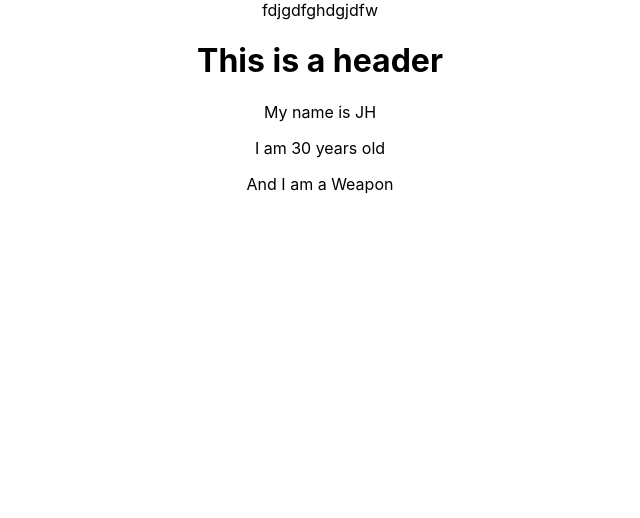
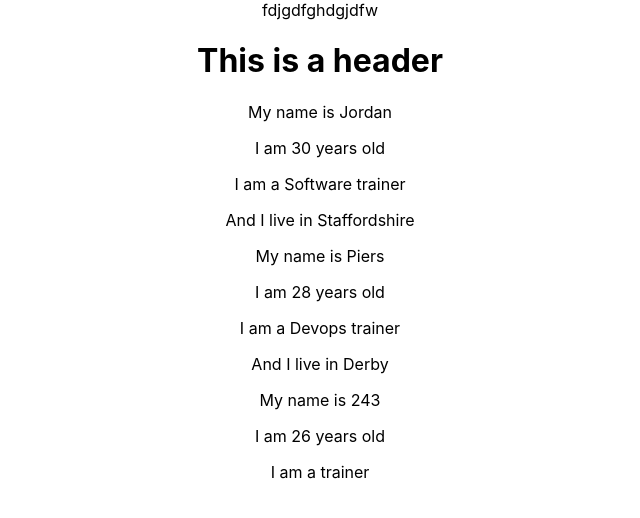
Before and after one commit to JHarry444/Sky-3-React, a React (Create React App) app: page / in a window 1280 px wide. Shown: the top 518 px of the page, without its empty margins (320-960 px from the left). Built offline with nearby package versions, Linux system fonts and the light colour scheme.

Commit message:
props example

```diff
--- a/package.json
+++ b/package.json
@@ -6,6 +6,7 @@
     "@testing-library/jest-dom": "^5.17.0",
     "@testing-library/react": "^13.4.0",
     "@testing-library/user-event": "^13.5.0",
+    "prop-types": "^15.8.1",
     "react": "^18.3.1",
     "react-dom": "^18.3.1",
     "react-scripts": "5.0.1",
--- a/src/App.jsx
+++ b/src/App.jsx
@@ -2,13 +2,17 @@ import logo from './logo.svg';
 import './App.css';
 import Header from './components/Header';
 import Me from './components/Me';
+import Trainer from './components/Trainer';
 
 function App() {
   return (
     <div className="App">
       fdjgdfghdgjdfw
       <Header />
-      <Me />
+      <Trainer name="Jordan" age={30} specialism="Software" location="Staffordshire" />
+      <Trainer name="Piers" age={28} specialism="Devops" location="Derby" />
+      <Trainer name={243} age={26} />
+
     </div>
   );
 }
--- /dev/null
+++ b/src/components/Trainer.jsx
@@ -0,0 +1,30 @@
+import PropTypes from 'prop-types';
+
+const Trainer = ({ name, age, location, specialism }) => {
+    location.toLowerCase();
+    return (
+        <>
+            <p>My name is {name}</p>
+            <p>I am {age} years old</p>
+            <p>I am a {specialism} trainer</p>
+            {location && <p>And I live in {location}</p>}
+        </>
+    )
+
+}
+
+
+Trainer.defaultProps = {
+    name: "Jordan",
+    age: 0,
+    location: ""
+}
+
+Trainer.propTypes = {
+    name: PropTypes.string,
+    age: PropTypes.number,
+    specialism: PropTypes.string.isRequired,
+    location: PropTypes.string
+}
+
+export default Trainer;
```
Also changed, not shown: 1 other file (tests, documents, lock files or other folders).
